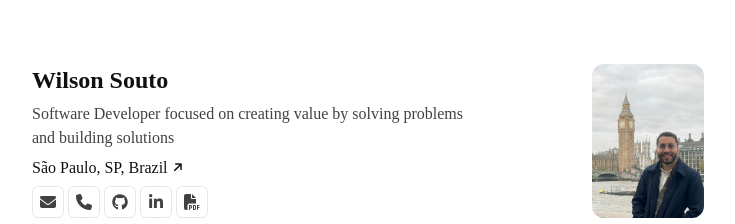
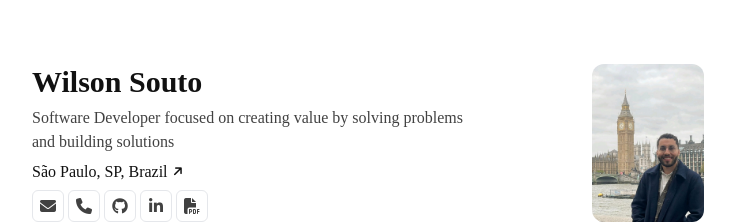
Before and after one commit to wilsonsouto/portfolio, an Angular app: page / in a window 1280 px wide. Shown: the top 224 px of the page, without its empty margins (272-1007 px from the left). Built offline with nearby package versions, Linux system fonts and the light colour scheme; a web font is replaced by a local one.

Commit message:
Update SectionHeadingComponent to support 'text-3xl' size and enhance divider styles

```diff
--- a/src/app/core/components/header/header.component.html
+++ b/src/app/core/components/header/header.component.html
@@ -7,8 +7,8 @@
     [props]="{
       text: data.name,
       ariaLabel: 'Name:' + data.name,
-      size: 'text-2xl',
-      border: false,
+      size: 'text-3xl',
+      divider: false,
     }"
   />
   <app-text-element
--- a/src/app/core/components/main/about/about.component.html
+++ b/src/app/core/components/main/about/about.component.html
@@ -4,7 +4,7 @@
       text: 'About',
       ariaLabel: 'About section',
       size: 'text-xl',
-      border: true,
+      divider: true
     }"
   />
   <app-text-element
--- a/src/app/core/components/main/education/education.component.html
+++ b/src/app/core/components/main/education/education.component.html
@@ -2,8 +2,8 @@
   [props]="{
     text: 'Education',
     ariaLabel: 'Education section',
-    border: true,
     size: 'text-xl',
+    divider: true,
   }"
 />
 <article
@@ -17,7 +17,7 @@
           text: data.degree,
           ariaLabel: 'Degree:' + data.degree,
           size: 'text-base',
-          border: false,
+          divider: false,
         }"
       />
     </div>
--- a/src/app/core/components/main/experience/experience.component.html
+++ b/src/app/core/components/main/experience/experience.component.html
@@ -3,7 +3,7 @@
     text: 'Work Experience',
     ariaLabel: 'Work Experience section',
     size: 'text-xl',
-    border: true,
+    divider: true
   }"
 />
 <article *ngFor="let data of experience">
@@ -15,7 +15,7 @@
             text: data.role,
             ariaLabel: 'Role:' + data.role,
             size: 'text-base',
-            border: false,
+            divider: false
           }"
         />
         <app-text-element
--- a/src/app/core/components/main/projects/projects.component.html
+++ b/src/app/core/components/main/projects/projects.component.html
@@ -3,7 +3,7 @@
     text: 'Side Projects',
     ariaLabel: 'Side Projects section',
     size: 'text-xl',
-    border: true,
+    divider: true,
   }"
 />
 <div
--- a/src/app/core/components/main/skills/skills.component.html
+++ b/src/app/core/components/main/skills/skills.component.html
@@ -2,8 +2,8 @@
   [props]="{
     text: 'Skills',
     ariaLabel: 'Skills section',
-    border: true,
     size: 'text-xl',
+    divider: true,
   }"
 />
 <nav>
--- a/src/app/shared/components/section-heading/section-heading.component.ts
+++ b/src/app/shared/components/section-heading/section-heading.component.ts
@@ -3,8 +3,8 @@ import { Component, Input } from '@angular/core';
 interface Props {
   text: string;
   ariaLabel: string;
-  size: 'text-base' | 'text-lg' | 'text-xl' | 'text-2xl';
-  border: boolean;
+  size: 'text-base' | 'text-lg' | 'text-xl' | 'text-2xl' | 'text-3xl';
+  divider: boolean;
 }
 
 @Component({
@@ -17,14 +17,14 @@ export class SectionHeadingComponent {
   @Input() props: Props = {
     text: '',
     ariaLabel: '',
-    size: 'text-2xl',
-    border: false,
+    size: 'text-base',
+    divider: false,
   };
 
   addClasses() {
-    const hasBorder = this.props.border
-      ? 'print:border-b-[1px] print:border-black'
+    const hasDivider = this.props.divider
+      ? 'print:border-b-[1px] print:border-black print:uppercase print:tracking-wider print:text-lg'
       : '';
-    return `font-bold ${this.props.size} ${hasBorder}`;
+    return `font-bold ${this.props.size} ${hasDivider}`;
   }
 }
```
